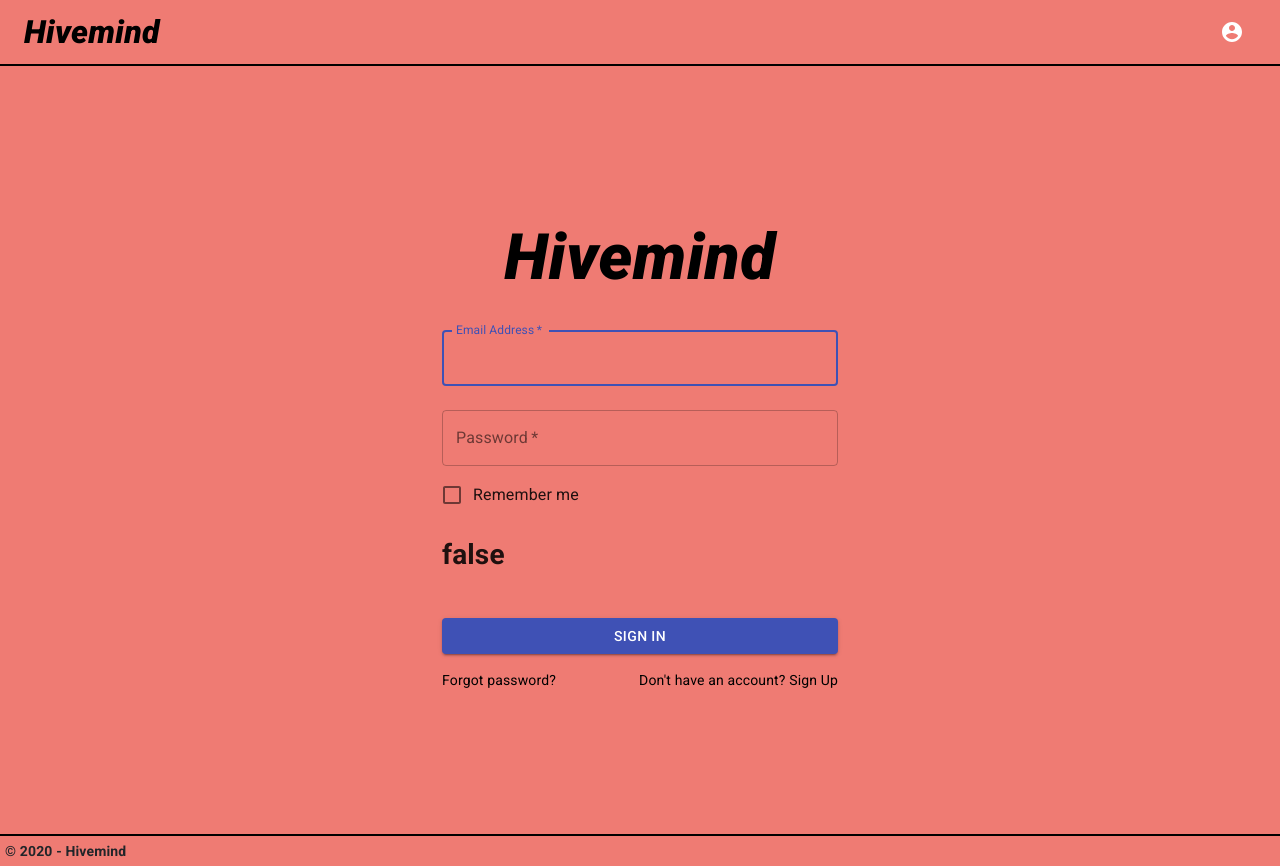
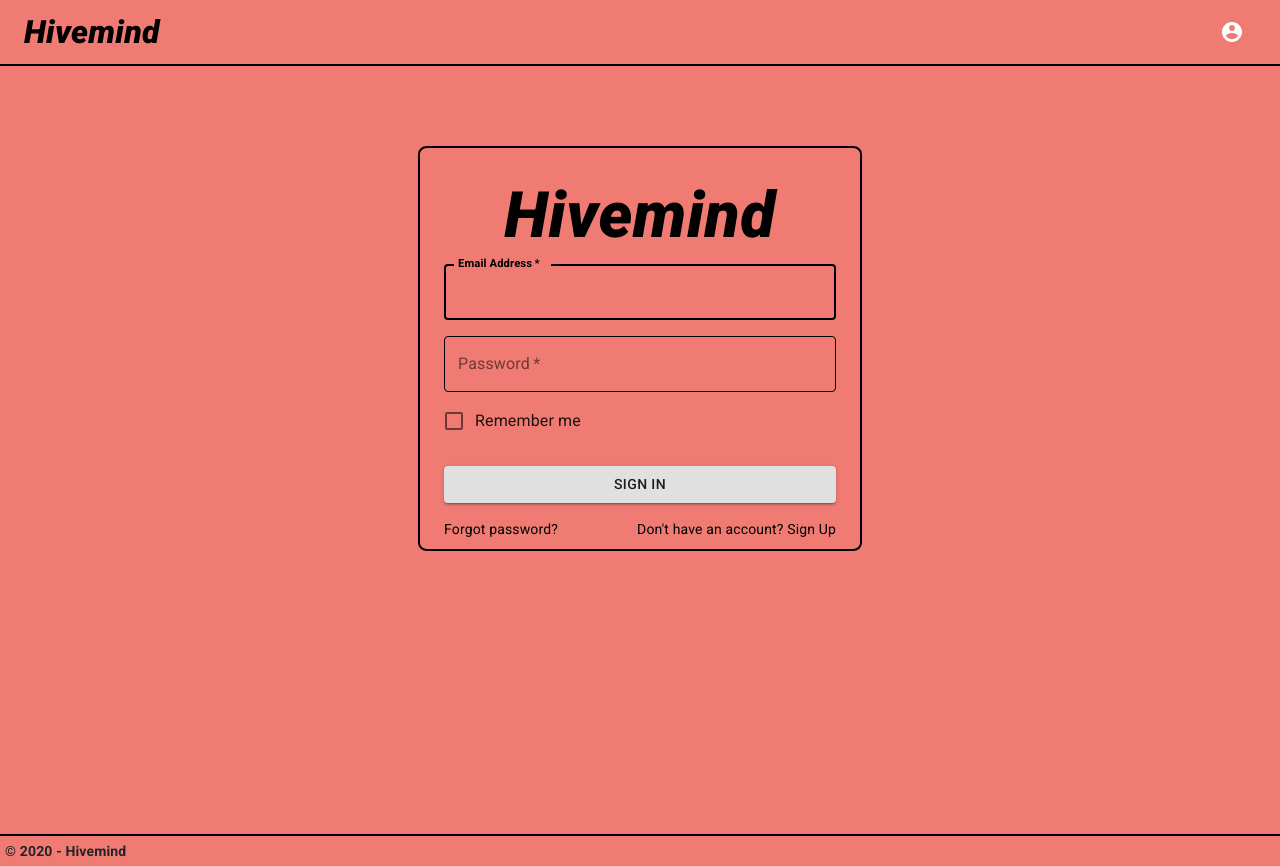
Before and after one commit to luke-devel/HiveMind, a Next.js app: page /login in a window 1280 px wide. Built offline with nearby package versions, Linux system fonts and the light colour scheme.

Commit message:
login styled

```diff
--- a/components/Login.js
+++ b/components/Login.js
@@ -10,7 +10,7 @@ import Grid from "@material-ui/core/Grid";
 import Box from "@material-ui/core/Box";
 import LockOutlinedIcon from "@material-ui/icons/LockOutlined";
 import Typography from "@material-ui/core/Typography";
-import { makeStyles } from "@material-ui/core/styles";
+import { makeStyles, withStyles } from "@material-ui/core/styles";
 import Container from "@material-ui/core/Container";
 
 const useStyles = makeStyles((theme) => ({
@@ -31,7 +31,34 @@ const useStyles = makeStyles((theme) => ({
   submit: {
     margin: theme.spacing(3, 0, 2),
   },
+  margin: {
+    margin: theme.spacing(0),
+  },
 }));
+
+const CssTextField = withStyles({
+  root: {
+    "& label.Mui-focused": {
+      color: "black",
+      fontWeight: "bold",
+      fontSize: 15,
+    },
+    "& .MuiInput-underline:after": {
+      borderBottomColor: "black",
+    },
+    "& .MuiOutlinedInput-root": {
+      "& fieldset": {
+        borderColor: "black",
+      },
+      "&:hover fieldset": {
+        borderColor: "black",
+      },
+      "&.Mui-focused fieldset": {
+        borderColor: "black",
+      },
+    },
+  },
+})(TextField);
 
 export default function Login() {
   const classes = useStyles();
@@ -48,7 +75,6 @@ export default function Login() {
   };
 
   const changeRememberMe = (e) => {
-    s;
     setRememberMe(`"${e.target.checked}"`);
   };
 
@@ -57,9 +83,13 @@ export default function Login() {
   };
 
   return (
-    <Container component="main" maxWidth="xs">
+    <Container
+      component="main"
+      maxWidth="xs"
+      style={{ border: "2px solid black", borderRadius: "2%" }}
+    >
       <CssBaseline />
-      <div className={classes.paper}>
+      <div className={classes.paper} style={{ marginTop: 20 }}>
         <Typography
           style={{
             flexGrow: 1,
@@ -72,9 +102,9 @@ export default function Login() {
         >
           Hivemind
         </Typography>
-
-        <form className={classes.form} noValidate>
-          <TextField
+        <form>
+          <CssTextField
+            className={classes.margin}
             variant="outlined"
             margin="normal"
             required
@@ -86,7 +116,7 @@ export default function Login() {
             autoFocus
             onChange={usernameChange}
           />
-          <TextField
+          <CssTextField
             variant="outlined"
             margin="normal"
             required
@@ -98,6 +128,7 @@ export default function Login() {
             autoComplete="current-password"
             onChange={passwordChange}
           />
+
           <div>
             <FormControlLabel
               control={
@@ -110,18 +141,17 @@ export default function Login() {
               label="Remember me"
             />
           </div>
-          <h1>{rememberMe}</h1>
           <Button
             type="submit"
             fullWidth
             variant="contained"
-            color="primary"
+            color="black"
             className={classes.submit}
             onClick={onSubmit}
           >
             Sign In
           </Button>
-          <Grid container>
+          <Grid container style={{ marginBottom: 10 }}>
             <Grid item xs>
               <Link href="#" variant="body2" style={{ color: "black" }}>
                 Forgot password?
```
